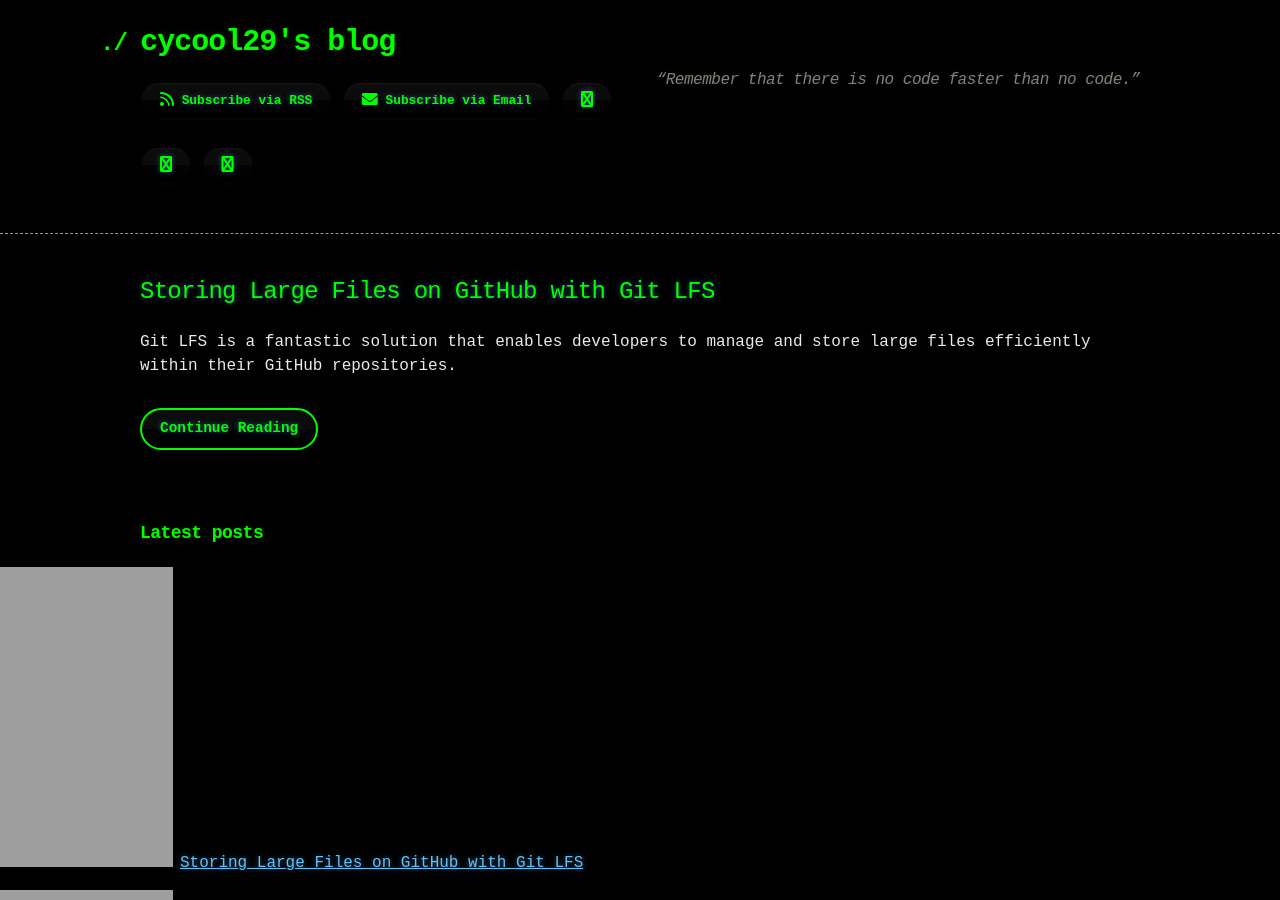
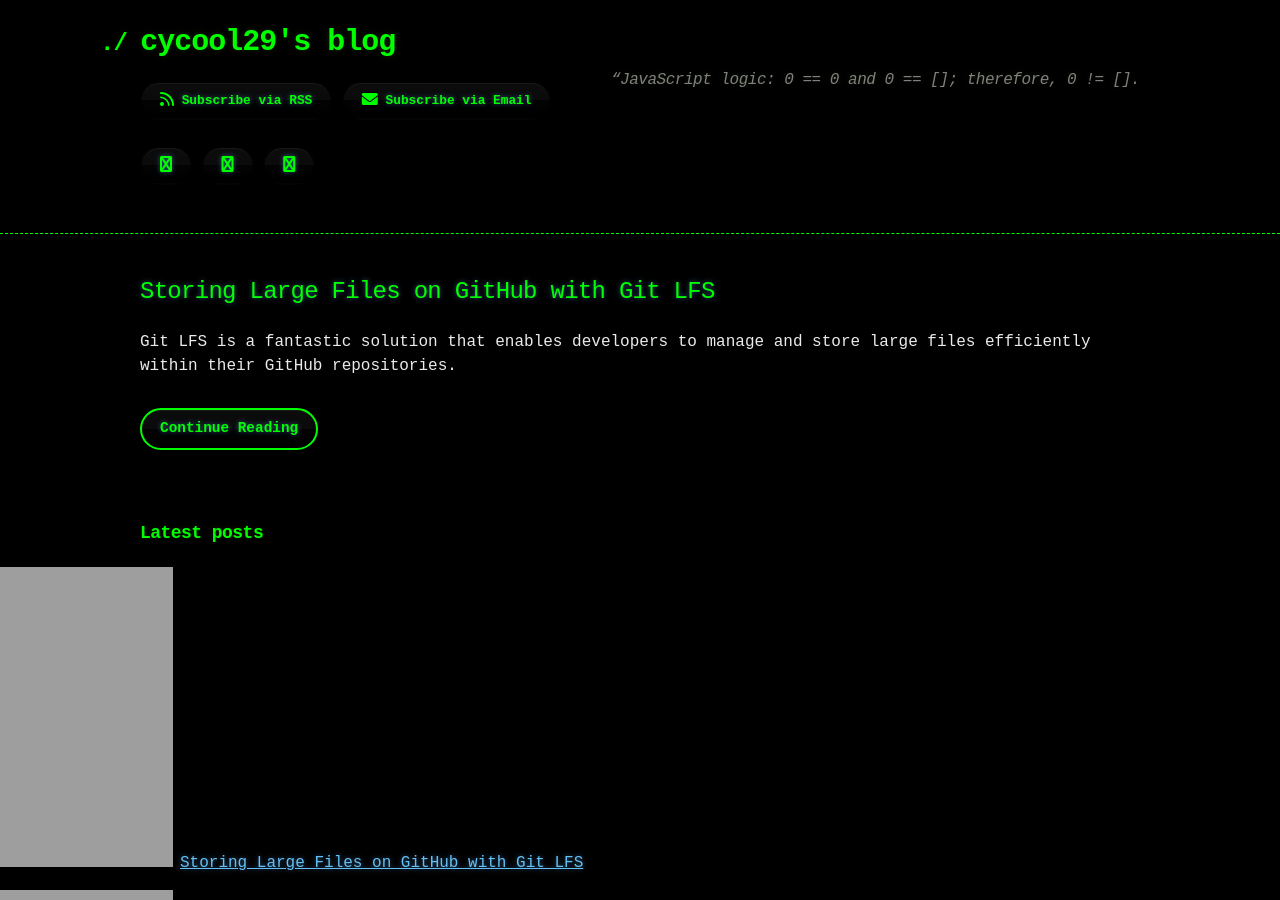
Before and after one commit to cycool29/cycool29.github.io, a Jekyll site: the page built from index.md, in a window 1280 px wide and 900 px high. Built offline with Jekyll 4.4.1, drawn with Linux system fonts in a browser that asks for light colours; a style sheet for code colours, icons or effects is not loaded.

Commit message:
Update quotes

```diff
--- a/_config.yml
+++ b/_config.yml
@@ -1,5 +1,5 @@
 title: cycool29's blog
-description: "“Remember that there is no code faster than no code.” "
+description: "“JavaScript logic: 0 == 0 and 0 == []; therefore, 0 != []. "
 bio: A high school student. Intermediate in Python, Git, Bash. Learning JavaScript. He/Him. "
 author: cycool29
 url: https://cycool29.github.io
```
